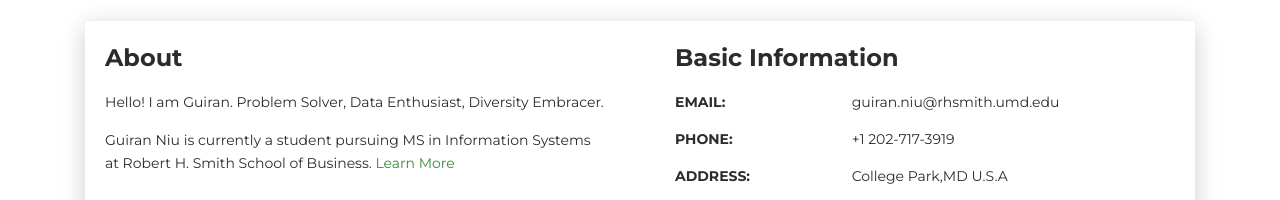
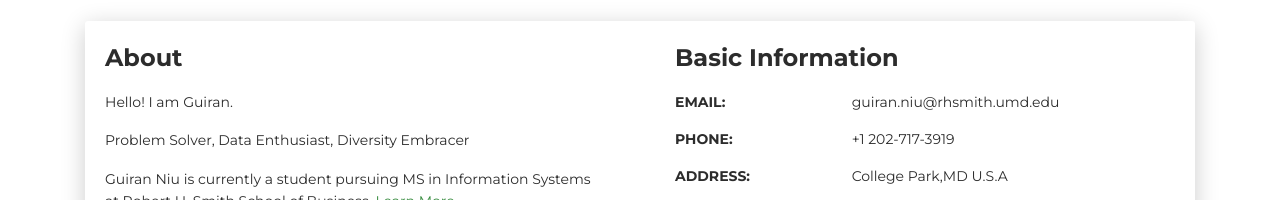
Before and after one commit to gniu25/gniu25.github.io, a plain HTML site: page index.html in a window 1280 px wide. Shown: the part 599-799 px from the top of the page. Drawn offline with Linux system fonts and the light colour scheme.

Commit message:
Update index.html

```diff
--- a/index.html
+++ b/index.html
@@ -48,7 +48,7 @@
       </div>
       <div class="section">
         <div class="container">
-          <div class="button-container"><a class="btn btn-default btn-round btn-lg btn-icon" href="https://www.linkedin.com/in/guiranniu025/" rel="tooltip" title="My LinkedIn"><i class="fa fa-linkedin"></i></a><a class="btn btn-default btn-round btn-lg btn-icon" href="gniu25.github.io" rel="tooltip" title="My Github"><i class="fa fa-github"></i></a></div>
+          <div class="button-container"><a class="btn btn-default btn-round btn-lg btn-icon" href="https://www.linkedin.com/in/guiranniu025/" rel="tooltip" title="My LinkedIn"><i class="fa fa-linkedin"></i></a><a class="btn btn-default btn-round btn-lg btn-icon" href="https://github.com/gniu25" rel="tooltip" title="My Github"><i class="fa fa-github"></i></a></div>
         </div>
       </div>
     </div>
@@ -61,7 +61,8 @@
         <div class="col-lg-6 col-md-12">
           <div class="card-body">
             <div class="h4 mt-0 title">About</div>
-            <p>Hello! I am Guiran. Problem Solver, Data Enthusiast, Diversity Embracer.</p>
+            <p>Hello! I am Guiran.</p>
+              <p>Problem Solver, Data Enthusiast, Diversity Embracer</p>
             <p>Guiran Niu is currently a student pursuing MS in Information Systems at Robert H. Smith School of Business.  <a href="https://www.linkedin.com/in/guiranniu025/" target="_blank">Learn More</a></p>
           </div>
         </div>
```
